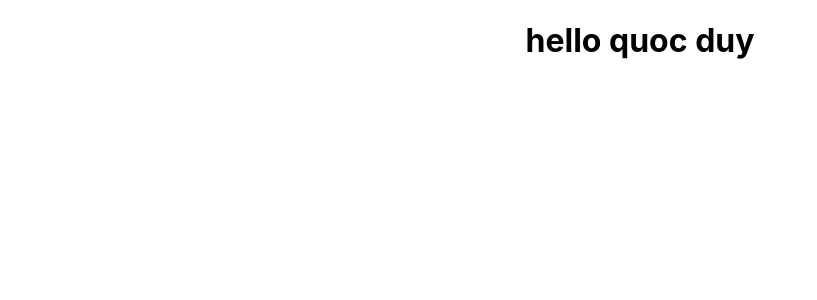
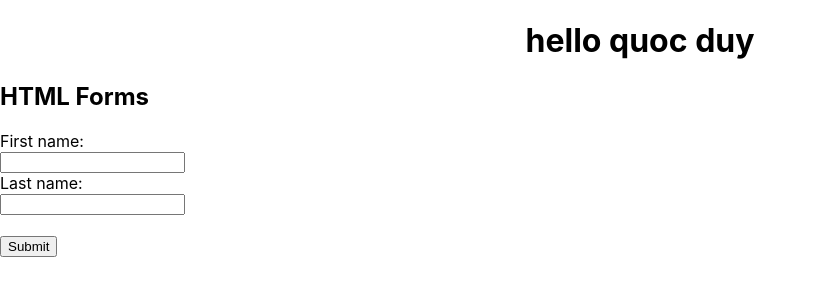
Before and after one commit to LeCongQuocDuy1/hoc-react-class, a React (Create React App) app: page / in a window 1280 px wide. Shown: the top 300 px of the page, without its empty margins (0-817 px from the left). Built offline with nearby package versions, Linux system fonts and the light colour scheme.

Commit message:
xu li event va thay doi, lay value cua state

```diff
--- a/src/index.js
+++ b/src/index.js
@@ -2,11 +2,13 @@ import React from 'react';
 import ReactDOM from 'react-dom';
 import './styles/global.scss';
 import App from './views/App';
+import { MyComponent, } from './views/example/MyComponent';
 import reportWebVitals from './reportWebVitals';
 
 ReactDOM.render(
   <React.StrictMode>
     <App />
+    <MyComponent name="Quoc Duy" />
   </React.StrictMode>,
   document.getElementById('root')
 );
--- /dev/null
+++ b/src/views/example/MyComponent.js
@@ -0,0 +1,51 @@
+import React from 'react';
+
+class MyComponent extends React.Component {
+    state = {
+        fisrtname: "",
+        lastname: "",
+    }
+
+    handleChangeFirstName = (e) => {
+        this.setState({ fisrtname: e.target.value })
+    }
+
+    handleChangeLastName = (e) => {
+        this.setState({ lastname: e.target.value })
+    }
+
+    handleSubmit = (e) => {
+        e.preventDefault();
+        console.log("Data :", this.state);
+    }
+
+    render() {
+        return (
+            <>
+                <h2>HTML Forms</h2>
+
+                <form >
+                    <label>First name:</label><br />
+                    <input
+                        type="text"
+                        value={this.state.fisrtname}
+                        onChange={(e) => this.handleChangeFirstName(e)}
+                    />
+                    <br />
+                    <label>Last name:</label><br />
+                    <input
+                        type="text"
+                        value={this.state.lastname}
+                        onChange={(e) => this.handleChangeLastName(e)}
+                    /><br />
+                    <br />
+                    <input type="button" value="Submit" onClick={(e) => this.handleSubmit(e)} />
+                </form>
+            </>
+        )
+    }
+}
+
+export {
+    MyComponent,
+};
```
